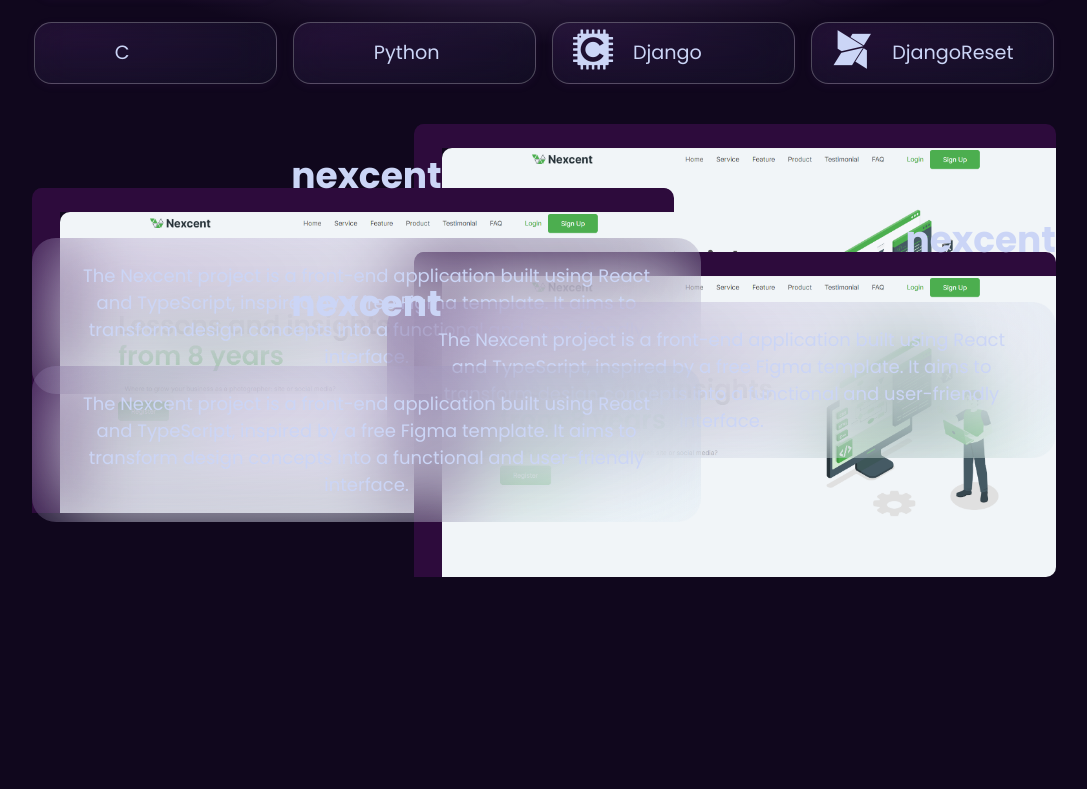
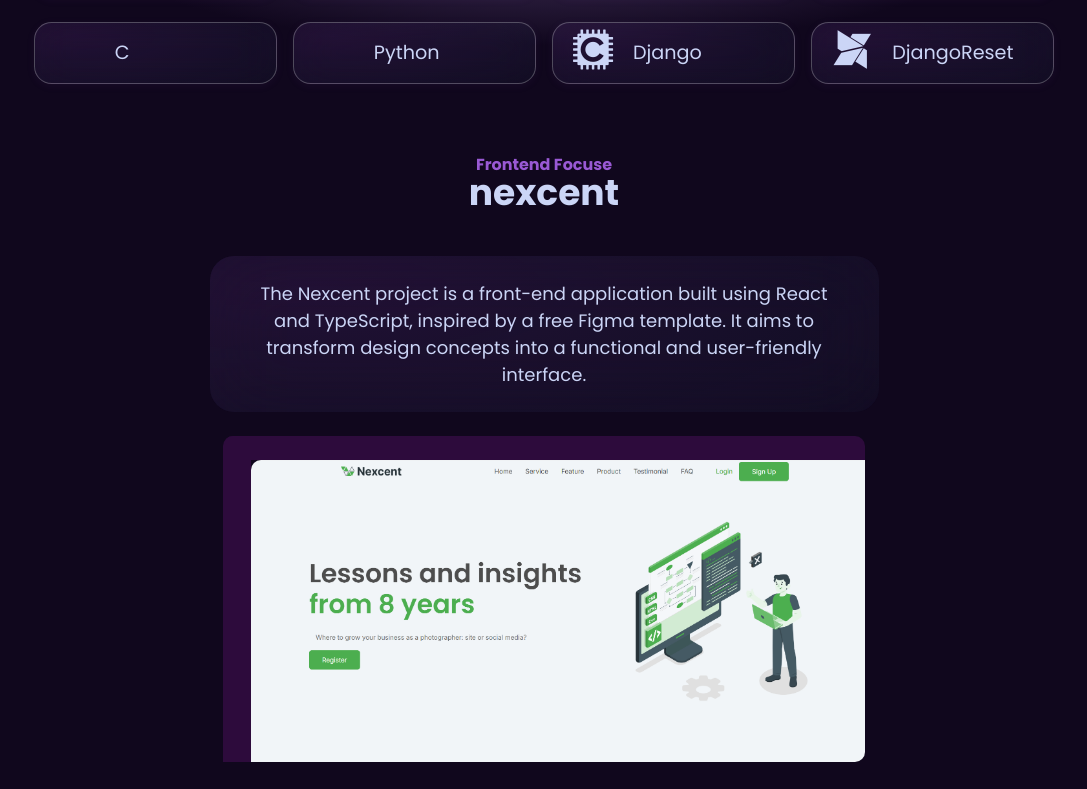
Before and after one commit to KaviruN/portfolio, a React (Vite) app: page / in a window 1280 px wide. Shown: the part 1991-2780 px from the top of the page, without its empty margins (96-1183 px from the left). Before the commit the page ends 2568 px from the top, so only its background shows below. Built offline with nearby package versions, Linux system fonts and the light colour scheme.

Commit message:
style: add 'sub' prop to Project component and display it in the header; update project entries in Projects component to include sub titles

```diff
--- a/src/Project.tsx
+++ b/src/Project.tsx
@@ -2,15 +2,17 @@
 
 type ProjectProps = {
     title: string;
+    sub: string;
     description: string;
     img: string;
     link: string;
 };
 
-function Project({ title, description, img, link }: ProjectProps) {
+function Project({ title, description, img, link, sub }: ProjectProps) {
     return (
         <div className="projects__project">
             <div className="projects__header">
+                <h4>{sub}</h4>
                 <h2 className="projects__title">{title}</h2>
                 <div className="projects__description">
                     <p className="projects__text">{description}</p>
--- a/src/Projects.tsx
+++ b/src/Projects.tsx
@@ -5,9 +5,9 @@
 function Projects( ) {
     return (
         <section className="projects">
-            <Project link='https://projects.kaviru.me/nexcent/' img={nexcent} title="nexcent" description="The Nexcent project is a front-end application built using React and TypeScript, inspired by a free Figma template. It aims to transform design concepts into a functional and user-friendly interface." />
-            <Project link='https://kavirun.github.io/nexcent/' img={nexcent} title="nexcent" description="The Nexcent project is a front-end application built using React and TypeScript, inspired by a free Figma template. It aims to transform design concepts into a functional and user-friendly interface." />
-            <Project link='https://kavirun.github.io/nexcent/' img={nexcent} title="nexcent" description="The Nexcent project is a front-end application built using React and TypeScript, inspired by a free Figma template. It aims to transform design concepts into a functional and user-friendly interface." />
+            <Project link='https://projects.kaviru.me/nexcent/' img={nexcent} title="nexcent" sub="Frontend Focuse" description="The Nexcent project is a front-end application built using React and TypeScript, inspired by a free Figma template. It aims to transform design concepts into a functional and user-friendly interface." />
+            <Project link='https://kavirun.github.io/nexcent/' img={nexcent} title="nexcent" sub="Frontend Focuse" description="The Nexcent project is a front-end application built using React and TypeScript, inspired by a free Figma template. It aims to transform design concepts into a functional and user-friendly interface." />
+            <Project link='https://kavirun.github.io/nexcent/' img={nexcent} title="nexcent" sub="Frontend Focuse" description="The Nexcent project is a front-end application built using React and TypeScript, inspired by a free Figma template. It aims to transform design concepts into a functional and user-friendly interface." />
         </section>
     )
 }
--- a/src/scss/components/_projects.scss
+++ b/src/scss/components/_projects.scss
@@ -10,18 +10,16 @@
     display: flex;
     flex-direction: column;
 
+    .projects__header h4{
+      color: hsla(271, 59%, 59%, 1);
+    }
+
     @media (min-width: 1485px) {
       flex-direction: row;
       // align-items: center;
       height: 50dvh;
-    }
 
-    @media (max-width: 1485px) {
-      align-items: center;
-      text-align: center;
-    }
-
-    &:nth-child(odd) {
+      &:nth-child(odd) {
         .projects__view {
           position: absolute;
           right: 10%;
@@ -43,25 +41,25 @@
         .projects__header {
           position: absolute;
           right: 10%;
-
         }
 
-        .projects__header h2{
+        .projects__header h2, .projects__header h4 {
           text-align: right;
         }
       }
+    }
+
+    @media (max-width: 1485px) {
+      align-items: center;
+      text-align: center;
+    }
   }
 
   &__title {
     margin-bottom: 1.2em;
   }
 
-  // &__header {
-  //   @media (min-width: 1485px) {
-  //     position: absolute;
-  //     left: 10%;
-  //   }
-  // }
+
 
   &__description {
     background: radial-gradient(
@@ -87,12 +85,6 @@
     max-width: 642px;
     margin-bottom: 1.5em;
 
-    // @media (min-width: 1485px) {
-    //   position: absolute;
-    //   right: 10%;
-    //   top: 0;
-    //   z-index: -1;
-    // }
   }
 
   &__img img {
```
Also changed, not shown: src/scss/style.css, 1 other file (tests, documents, lock files or other folders).
